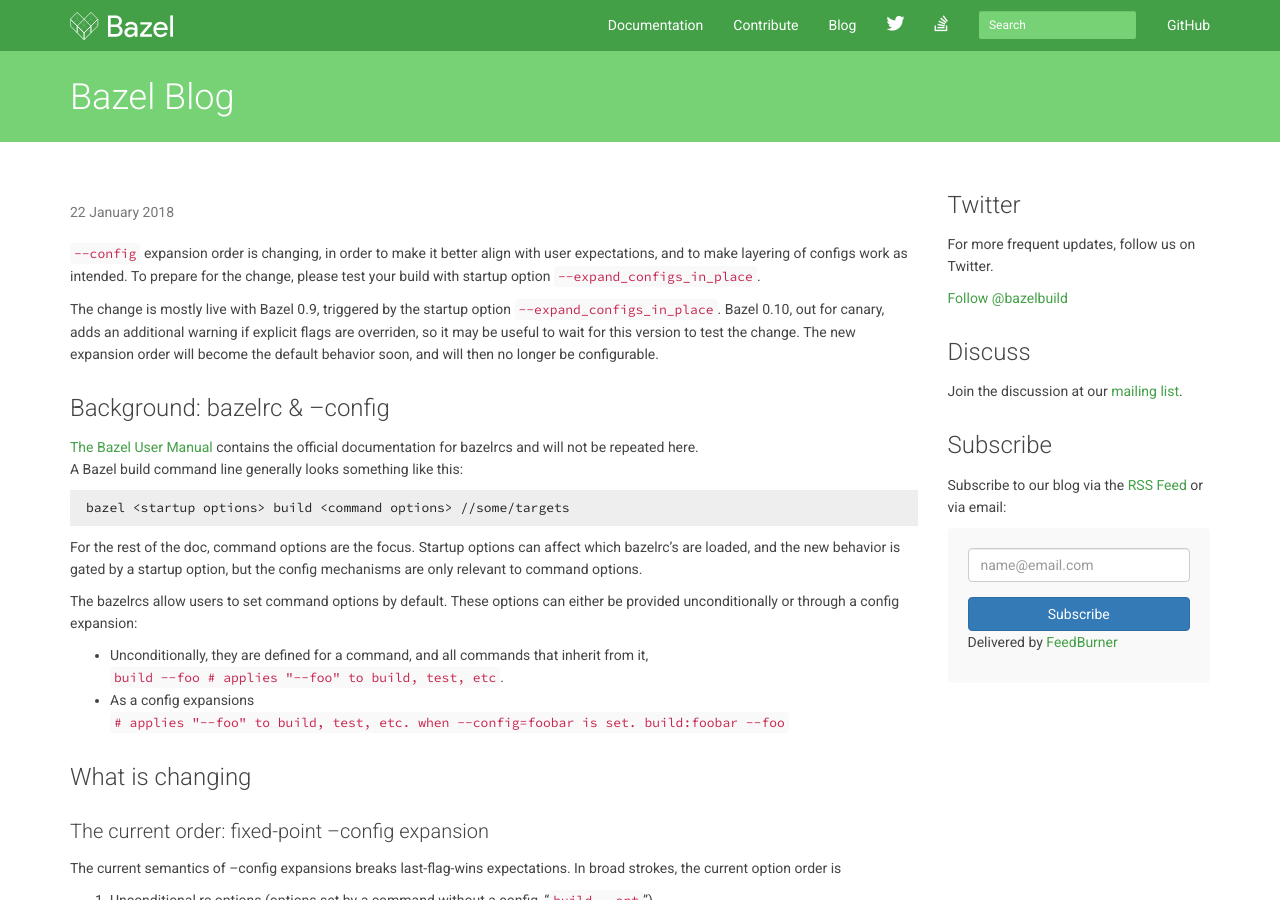
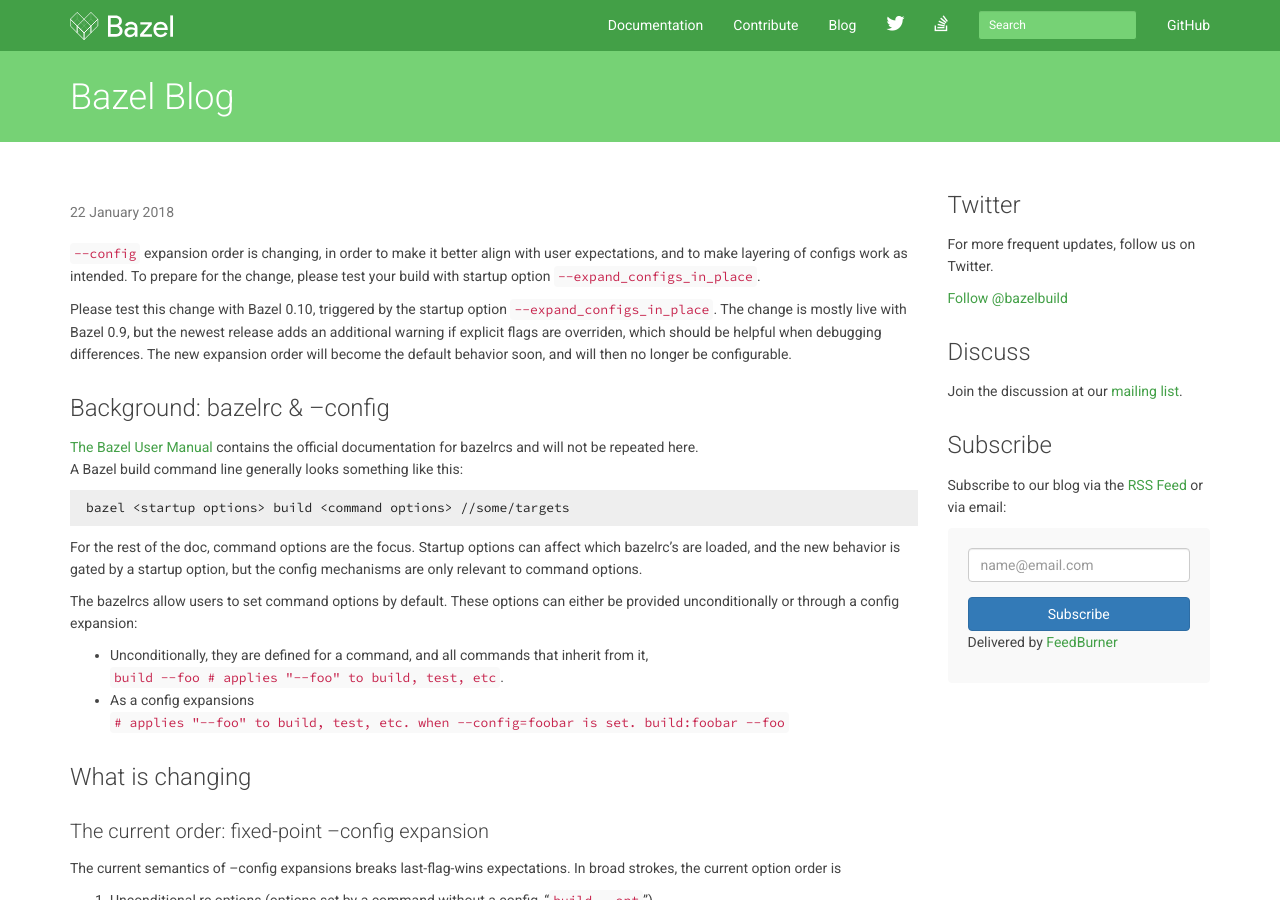
Before and after one commit to bazelbuild/bazel-blog, a Jekyll site: the page built from index.html, in a window 1280 px wide and 900 px high. Built offline with Jekyll 4.4.1, drawn with Linux system fonts in a browser that asks for light colours; nearby versions of some CDN libraries; library files that are not in the unit come from our copies; Markdown is read by kramdown in place of the engine named in the settings; the list of posts is cut into pages by our own code.

Commit message:
Update 2018-01-19-config-parsing-order.md

```diff
--- a/_posts/2018-01-19-config-parsing-order.md
+++ b/_posts/2018-01-19-config-parsing-order.md
@@ -5,8 +5,7 @@
 
 `--config` expansion order is changing, in order to make it better align with user expectations, and to make layering of configs work as intended. To prepare for the change, please test your build with startup option `--expand_configs_in_place`.
 
-The change is mostly live with Bazel 0.9, triggered by the startup option `--expand_configs_in_place`. Bazel 0.10, out for canary, adds an additional warning if explicit flags are overriden, so it may be useful to wait for this version to test the change. The new expansion order will become the default behavior soon, and will then no longer be configurable.
-
+Please test this change with Bazel 0.10, triggered by the startup option `--expand_configs_in_place`. The change is mostly live with Bazel 0.9, but the newest release adds an additional warning if explicit flags are overriden, which should be helpful when debugging differences. The new expansion order will become the default behavior soon, and will then no longer be configurable.
 
 ## Background: bazelrc & --config
 
```
